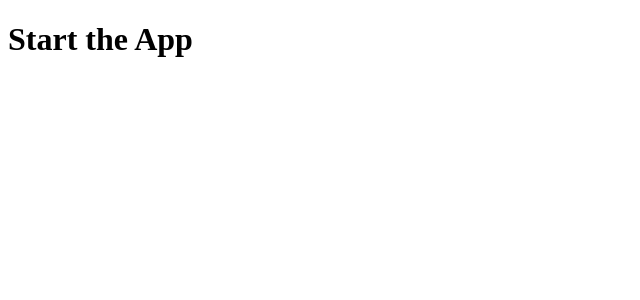
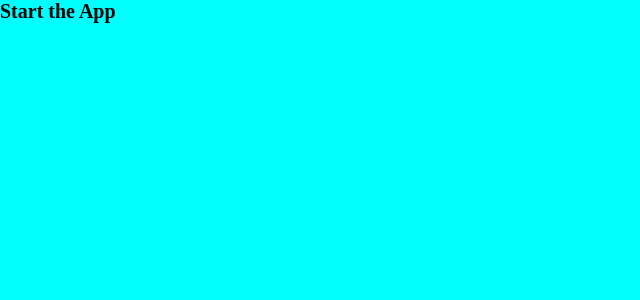
Before and after one commit to sergJess/ToukaEscape, a React app: page / in a window 1280 px wide. Shown: the top 300 px of the page, without its empty margins (0-640 px from the left). Built offline with nearby package versions, Linux system fonts and the light colour scheme.

Commit message:
feat: add separation in config webpack for style loader

```diff
--- a/package.json
+++ b/package.json
@@ -43,6 +43,7 @@
         "babel-jest": "^29.7.0",
         "babel-loader": "^9.2.1",
         "cross-env": "^7.0.3",
+        "css-loader": "^7.1.2",
         "eslint": "^9.19.0",
         "eslint-plugin-react": "^7.37.4",
         "filemanager-webpack-plugin": "^8.0.0",
--- a/src/app/app.tsx
+++ b/src/app/app.tsx
@@ -1,4 +1,5 @@
 import React from "react";
+import './style/main.scss';
 const App = () =>{
     return <h1>Start the App</h1>
 }
--- /dev/null
+++ b/src/app/style/base/_base.scss
@@ -0,0 +1,45 @@
+:root {
+    font-size: 10px;
+    overflow-x: hidden;
+    background-color: aqua;
+    min-height: 100vh;
+}
+
+* {
+    box-sizing: border-box;
+}
+
+a {
+    text-decoration: none;
+}
+
+img {
+    display: block;
+}
+
+ul {
+    list-style: none;
+}
+
+li {
+    text-decoration: none;
+}
+
+input {
+    border: none;
+    outline: none;
+}
+
+body,
+h1,
+h2,
+h3,
+h4,
+h5,
+h6,
+p,
+ul,
+li {
+    margin: 0;
+    padding: 0;
+}
--- /dev/null
+++ b/src/app/style/main.scss
@@ -0,0 +1 @@
+@use './base/base';
```
Also changed, not shown: webpack/common.config.js (+0 -11 lines), webpack/dev.config.js (+13 -0 lines), webpack/prod.config.js (+12 -0 lines), 6 other files (tests, documents, lock files or other folders).
